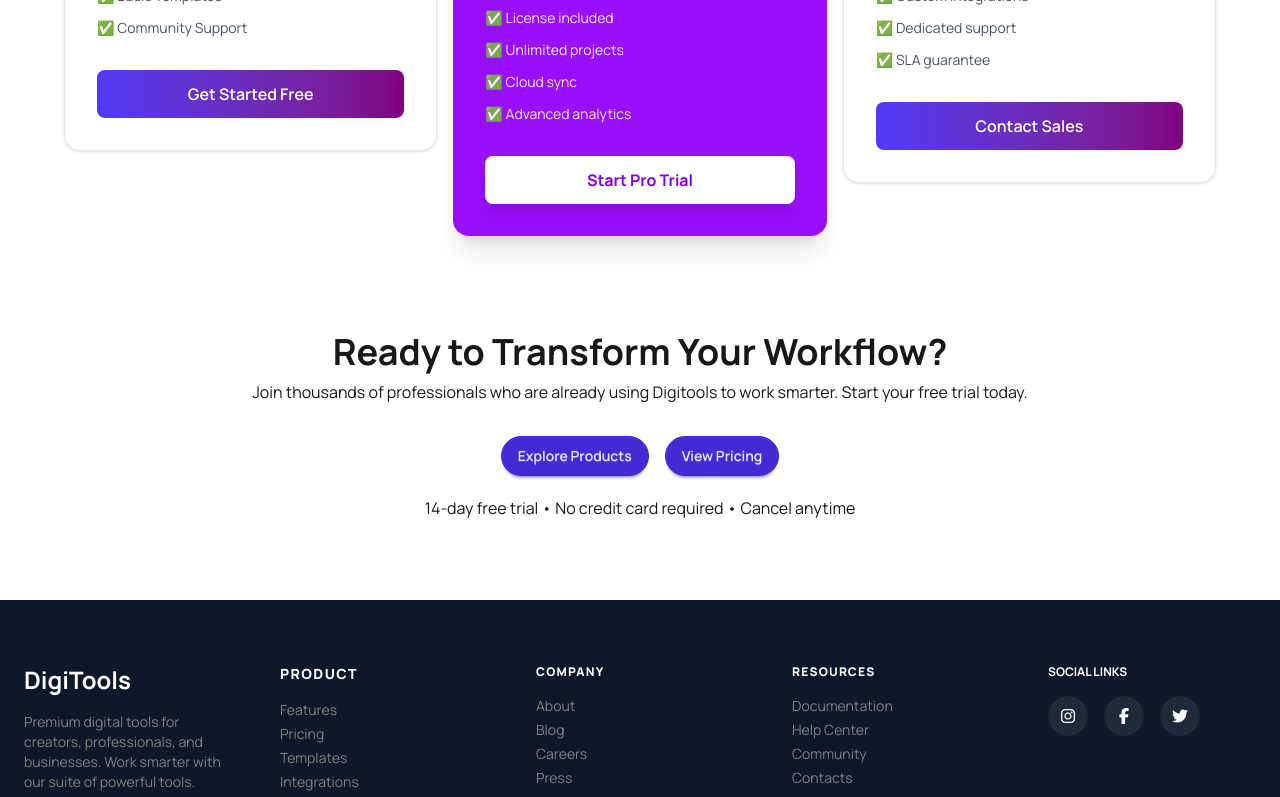
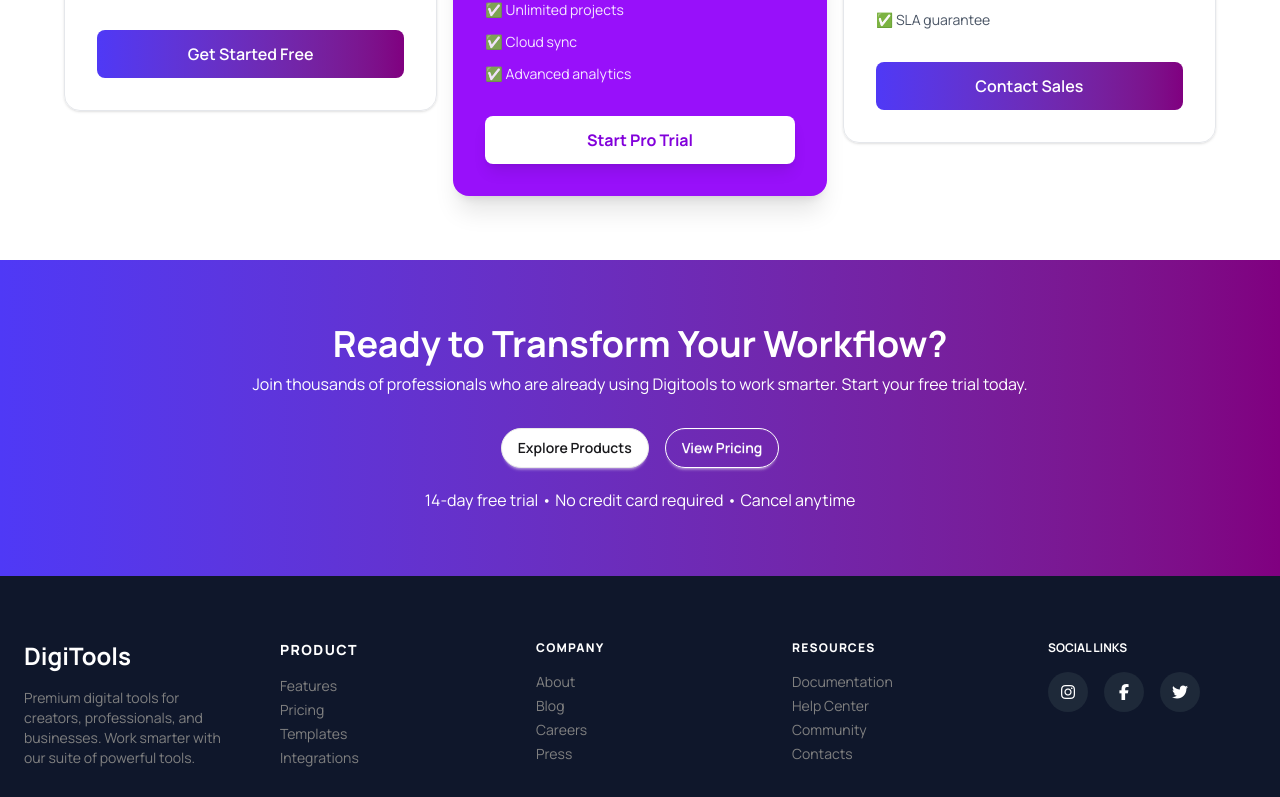
Before and after one commit to theashikulakash/digitools-a6, a React (Vite) app: page / in a window 1280 px wide. Shown: the part 3842-4639 px from the top of the page. Built offline with nearby package versions, Linux system fonts and the light colour scheme.

Commit message:
css update

```diff
--- a/src/components/pricing.jsx
+++ b/src/components/pricing.jsx
@@ -1,6 +1,6 @@
 const Pricing = () => {
   return (
-    <section className="py-20 bg-white px-6">
+    <section className="pt-10 bg-white ">
       <div className="text-center mb-16">
         <h2 className="text-3xl font-bold">Simple, Transparent Pricing</h2>
         <p className="text-gray-500 mt-2">Choose the plan that's right for you</p>
@@ -51,17 +51,15 @@ const Pricing = () => {
           <button className="w-full bg-gradient-to-r from-[#4F39F6] to-[#800080] py-3 theme-text rounded-lg font-semibold hover:opacity-90 transition cursor-pointer">Contact Sales</button>
         </div>
       </div>
-      <div className="mt-24 text-center ">
-        <h2 className="text-4xl font-bold mb-2">Ready to Transform Your Workflow?</h2>
-        <p>Join thousands of professionals who are already using Digitools to work smarter. Start your free trial today.</p>
+      <div className="bg-gradient-to-r from-[#4F39F6] to-[#800080] py-12 md:py-16 mt-16 text-center ">
+        <h2 className="text-4xl font-bold mb-2 theme-text">Ready to Transform Your Workflow?</h2>
+        <p className="theme-text">Join thousands of professionals who are already using Digitools to work smarter. Start your free trial today.</p>
         <div className="flex flex-wrap gap-4 mt-5 justify-center mt-8 mb-5">
-            <button className="btn btn-primary rounded-3xl">Explore Products</button>
-            <button className="btn btn-primary rounded-3xl">View Pricing</button>
+            <button className="btn bg-white rounded-3xl">Explore Products</button>
+            <button className="btn bg-transparent border-1 theme-text border-white rounded-3xl">View Pricing</button>
         </div>
-        <p>
-          <span className="hover:bg-yellow-200">14-day free trial</span> •
-          <span className="hover:bg-green-200"> No credit card required</span> •
-          <span className="hover:bg-red-200"> Cancel anytime</span>
+        <p className="theme-text">
+          14-day free trial • No credit card required • Cancel anytime
           </p>
       </div>
     </section>
```
